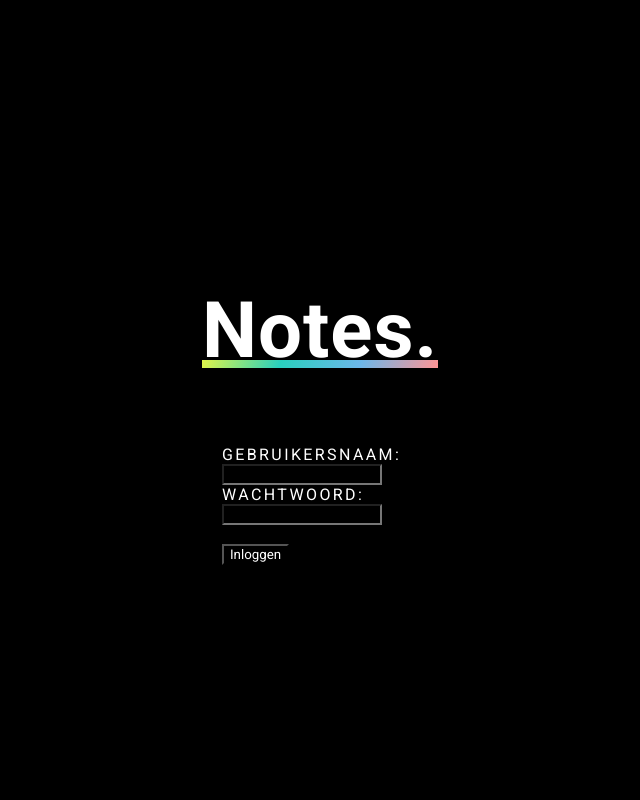
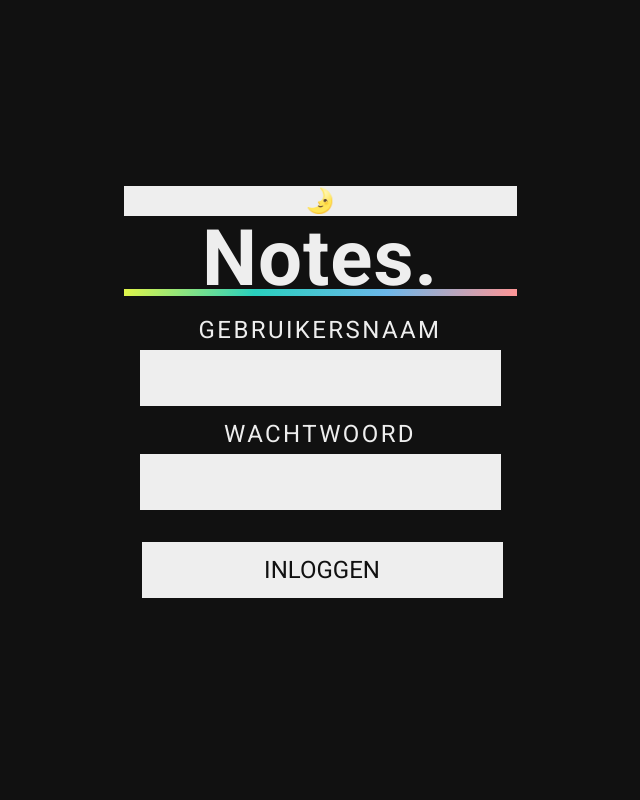
Before and after one commit to Joachiem/notes-project, a PHP site: page /inloggen.php in a window 1280 px wide. Shown: the whole page, without its empty margins (320-960 px from the left). Run offline with PHP 8.4, Linux system fonts and the light colour scheme.

Commit message:
Add files via upload

```diff
--- a/inloggen.php
+++ b/inloggen.php
@@ -10,19 +10,27 @@ if (!$conn) {
 <!DOCTYPEhtml>
 <html>
 	<head>
+		<link rel="stylesheet" type="text/css" href="style/reset.css">
 		<link rel="stylesheet" type="text/css" href="style/main.css">
+		<script src="scripts/darkmode.js"></script>
 	</head>
-	<body>
-		<div class="container">
-			<h1>Notes.</h1>
-			<form method="post" action="server_inloggen.php">
-				<br>Gebruikersnaam:<br>
-				<input type="text" name="user_gn">
-				<br>Wachtwoord:<br>
-				<input type="password" name="user_ww">
-				<br><br>
-				<input type="submit" value="Inloggen">
-			</form>
-		</div>
+	<body id="body" class="dark-mode">
+		<button type="button" class="darkmode" name="dark_light" onclick="toggleDarkLight()" title="Toggle dark/light mode">🌛</button>
+		<h1>Notes.</h1>
+		<form method="post" action="server_inloggen.php">
+			<div class="form-item">
+				<label>Gebruikersnaam</label>
+				<div class="input-wrapper">
+					<input type="text" name="user_gn">
+				</div>
+			</div>
+			<div class="form-item">
+				<label>Wachtwoord</label>
+				<div class="input-wrapper">
+					<input type="password" name="user_ww">
+				</div>
+			</div>
+			<input class="submit" type="submit" value="INLOGGEN">
+		</form>
 	</body>
 </html>
--- /dev/null
+++ b/scripts/darkmode.js
@@ -0,0 +1,5 @@
+function toggleDarkLight() {
+	var body = document.getElementById("body");
+	var currentClass = body.className;
+	body.className = currentClass == "dark-mode" ? "light-mode" : "dark-mode";
+}
--- a/style/main.css
+++ b/style/main.css
@@ -1,15 +1,18 @@
 @import url('https://fonts.googleapis.com/css?family=Roboto:400,700&display=swap');
+
+* {
+	box-sizing: border-box;
+}
+
+html, body {
+	height: 100%;
+}
 
 body {
 	display: grid;
 	place-content: center;
-	margin: 0;
-	padding: 0;
-	box-sizing: border-box;
-	height: 100vh;
 	font-family: 'Roboto', sans-serif;
-	background-color: #000000;
-	color: #ffffff;
+	text-align: center;
 }
 
 h1 {
@@ -40,7 +43,16 @@ h1:hover::after {
 form {
 	text-transform: uppercase;
 	letter-spacing: .15em;
-	padding-left: 20px;
+	padding: 1rem;
+	position: relative;
+}
+
+form > * + * {
+	margin-top: 1rem;
+}
+
+.form-item > * + * {
+	margin-top: 0.5rem;
 }
 
 input {
@@ -48,3 +60,66 @@ input {
 	background: #000;
 	color: #fff;
 }
+
+label, input, button {
+	font-size: 1.5rem;
+}
+
+button {
+	border: none;
+}
+
+.submit {
+	cursor: pointer;
+	margin: calc(1rem * 2) 0 0 2px;
+	padding: 0.75rem 1.25rem;
+}
+
+.submit:active {
+	transform: translateY(1px);
+}
+
+.input-wrapper {
+	position: relative;
+}
+
+input {
+	padding: 0.75rem 4rem 0.75rem 0.75rem;
+	width: 100%;
+	border: 2px solid transparent;
+	border-radius: 0;
+}
+
+input:focus {
+	outline-offset: 1px;
+}
+
+body.dark-mode {
+	background-color: #111;
+	color: #eee;
+}
+
+body.light-mode {
+	background-color: #eee;
+	color: #111;
+}
+
+body.dark-mode button {
+	background-color: #eee;
+	color: #111;
+}
+
+body.light-mode button {
+	background-color: #111;
+	color: #eee;
+}
+
+body.dark-mode input {
+	background-color: #eee;
+	color: #111;
+}
+
+body.light-mode input {
+	background-color: #111;
+	color: #eee;
+}
--- /dev/null
+++ b/style/reset.css
@@ -0,0 +1,48 @@
+/* http://meyerweb.com/eric/tools/css/reset/
+   v2.0 | 20110126
+   License: none (public domain)
+*/
+
+html, body, div, span, applet, object, iframe,
+h1, h2, h3, h4, h5, h6, p, blockquote, pre,
+a, abbr, acronym, address, big, cite, code,
+del, dfn, em, img, ins, kbd, q, s, samp,
+small, strike, strong, sub, sup, tt, var,
+b, u, i, center,
+dl, dt, dd, ol, ul, li,
+fieldset, form, label, legend,
+table, caption, tbody, tfoot, thead, tr, th, td,
+article, aside, canvas, details, embed,
+figure, figcaption, footer, header, hgroup,
+menu, nav, output, ruby, section, summary,
+time, mark, audio, video {
+	margin: 0;
+	padding: 0;
+	border: 0;
+	font-size: 100%;
+	font: inherit;
+	vertical-align: baseline;
+}
+/* HTML5 display-role reset for older browsers */
+article, aside, details, figcaption, figure,
+footer, header, hgroup, menu, nav, section {
+	display: block;
+}
+body {
+	line-height: 1;
+}
+ol, ul {
+	list-style: none;
+}
+blockquote, q {
+	quotes: none;
+}
+blockquote:before, blockquote:after,
+q:before, q:after {
+	content: '';
+	content: none;
+}
+table {
+	border-collapse: collapse;
+	border-spacing: 0;
+}
```
